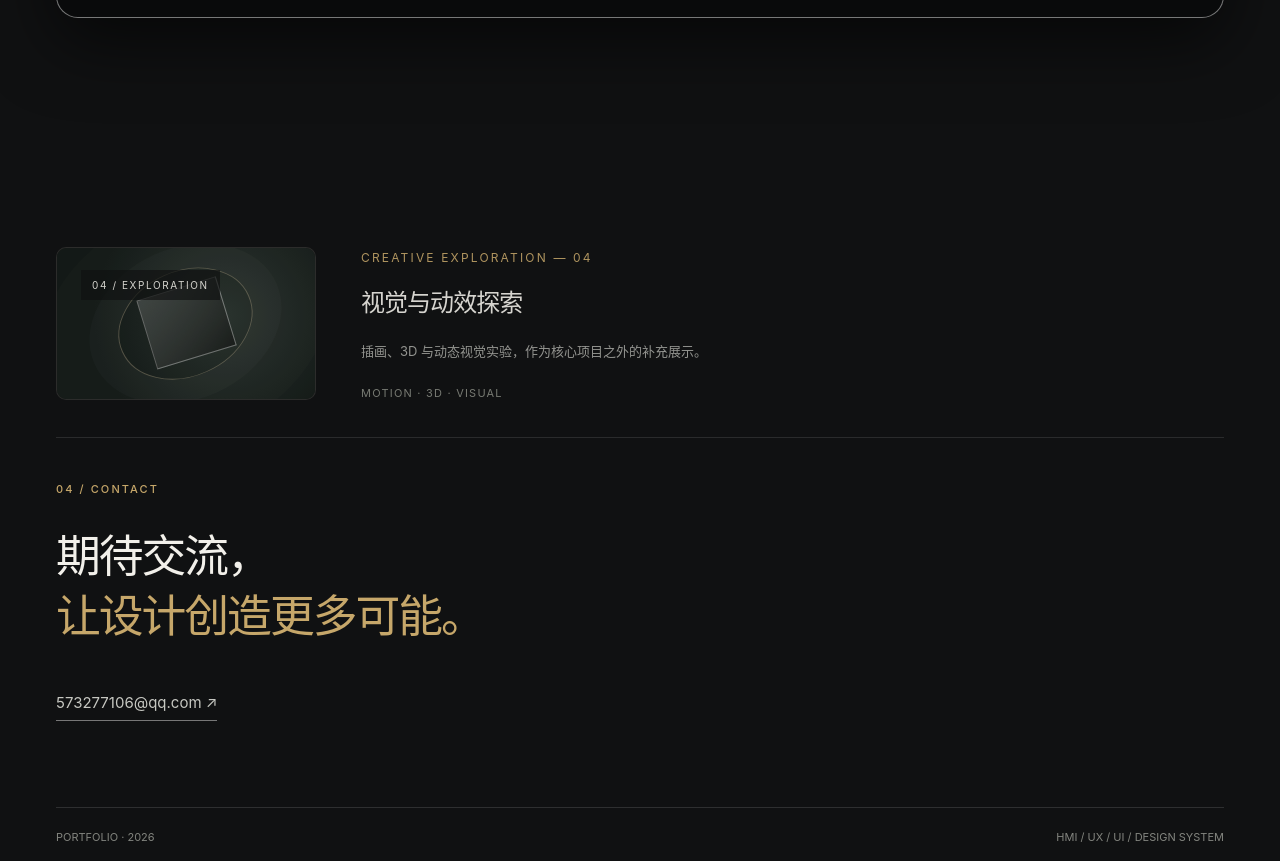
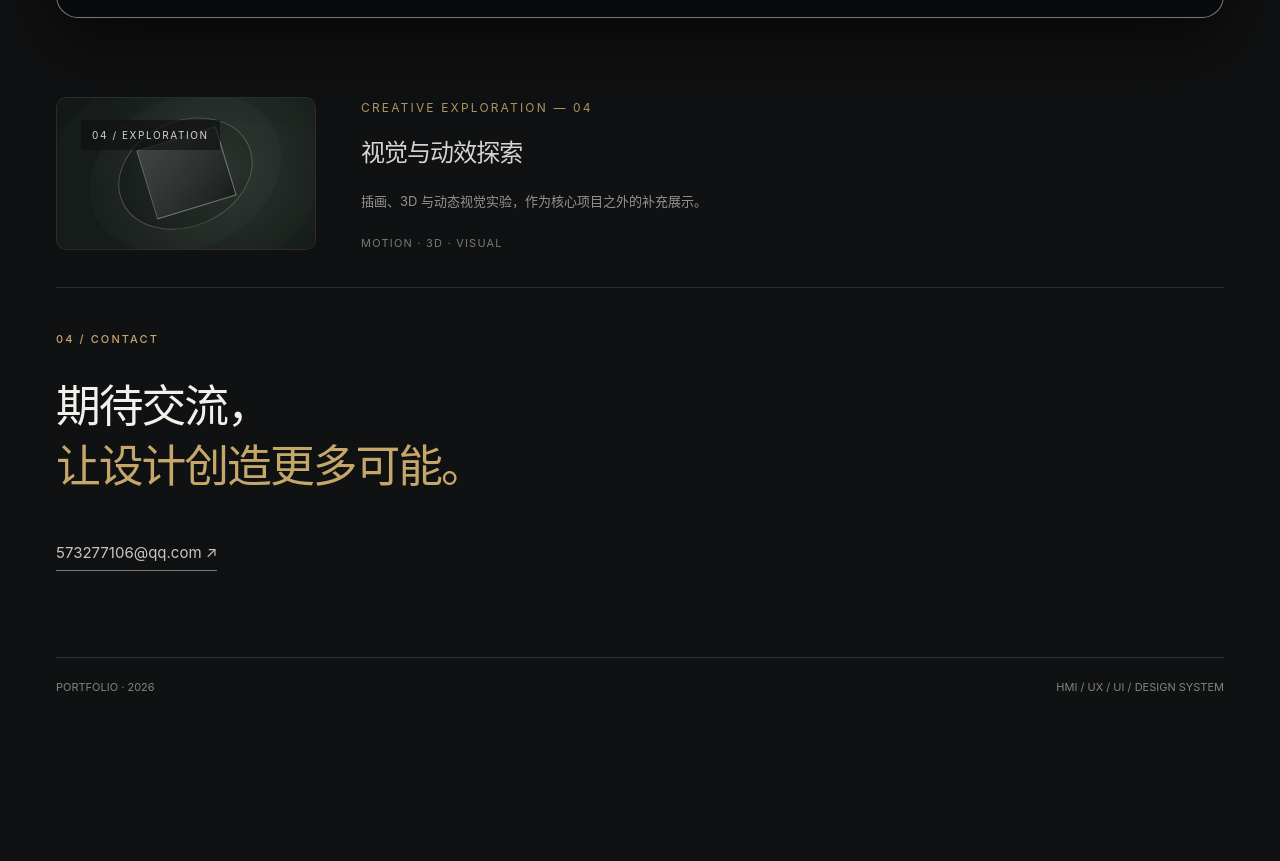
Before and after one commit to BestyYingfei/HMI-UX-Portfolio, a plain HTML site: page HMI_Portfolio_Behance_Editorial_V7/index.html in a window 1280 px wide. Shown: the part 2821-3682 px from the top of the page. After the commit the page ends 3570 px from the top, so only its background shows below. Drawn offline with Linux system fonts and the light colour scheme.

Commit message:
Visually move fourth project closer to third

```diff
--- a/HMI_Portfolio_Behance_Editorial_V7/index.html
+++ b/HMI_Portfolio_Behance_Editorial_V7/index.html
@@ -20,14 +20,14 @@
 .project-info{padding:18px 22px}.project-visual{aspect-ratio:1.58;border-radius:14px;background:#17191b}
 .project-visual img{transition:transform 1.1s cubic-bezier(.2,.7,.2,1)}.project:hover .project-visual img{transform:scale(1.025)}
 .project-info h3{font-size:clamp(28px,2.8vw,42px)}.project-info p{max-width:440px}
-.project-secondary{position:relative;top:auto;z-index:4;min-height:0;height:auto;margin:-865px 0 0;padding:24px 0 28px;border:0;border-top:0;border-bottom:1px solid var(--line);border-radius:0;background:transparent;box-shadow:none;display:grid;grid-template-columns:260px 1fr;gap:45px;align-items:center;opacity:.88;overflow:visible}
+.project-secondary{position:relative;top:auto;z-index:4;min-height:0;height:auto;margin:-865px 0 -150px;padding:24px 0 28px;transform:translateY(-150px);border:0;border-top:0;border-bottom:1px solid var(--line);border-radius:0;background:transparent;box-shadow:none;display:grid;grid-template-columns:260px 1fr;gap:45px;align-items:center;opacity:.88;overflow:visible}
 .project-secondary .project-visual{width:260px;aspect-ratio:1.7;border-radius:10px}.project-secondary .project-info{padding:8px 0}.project-secondary h3{font-size:24px}.project-secondary .project-info p{font-size:13px;margin-bottom:16px}
 .project-visual{aspect-ratio:1.58;background:#1b1c1a;position:relative;overflow:hidden;border:1px solid #ffffff17}.project-visual img{width:100%;height:100%;object-fit:cover;display:block;transition:transform .65s}.project:hover .project-visual img{transform:scale(1.035)}.project-visual .visual-label{position:absolute;left:24px;top:22px;font-size:10px;letter-spacing:.16em;color:#f1f0e9;background:#101112a9;padding:9px 11px}.project-visual .open{position:absolute;right:22px;bottom:22px;width:44px;height:44px;border:1px solid #ffffff8c;border-radius:50%;display:grid;place-items:center;font-size:20px;background:#10111288}
 .project-info .number{font-size:12px;letter-spacing:.18em;color:var(--gold)}.project-info h3{font-size:clamp(26px,2.5vw,37px);font-weight:450;letter-spacing:-.04em;line-height:1.32;margin:21px 0}.project-info p{font-size:14px;line-height:1.95;color:#a6a7a2;max-width:420px;margin:0 0 24px}.project-info .meta{font-size:11px;letter-spacing:.11em;color:#868981}.project-visual .art{position:absolute;inset:0;display:grid;place-items:center}.art.flyme{background:radial-gradient(circle at 65% 45%,#2e3832,#141b18 70%)}.art.ai{background:radial-gradient(circle at 65% 40%,#38303d,#18151b 75%)}.art .orbit{width:54%;aspect-ratio:1;border:1px solid #b7aa8c6e;border-radius:50%;transform:rotate(-24deg) scaleY(.76);box-shadow:0 0 0 30px #ffffff06,0 0 0 80px #ffffff03}.art .tile{position:absolute;width:32%;aspect-ratio:1.15;border:1px solid #ffffff55;background:linear-gradient(135deg,#ffffff2e,#151715aa);transform:rotate(-17deg)}.art .word{position:absolute;bottom:13%;left:10%;font-size:clamp(23px,3vw,43px);font-weight:380;letter-spacing:-.04em}
 .project-secondary .project-visual{aspect-ratio:1.7}.project-secondary h3{font-size:24px}.project-secondary .project-info p{font-size:13px}
 
 .contact{border-top:0;padding:180px 0 55px}.contact h2{font-size:clamp(33px,3.5vw,50px);font-weight:420;line-height:1.35;letter-spacing:-.045em;margin:30px 0 45px}.contact h2 span{color:var(--gold)}.contact a{font-size:15px;color:#c7c8c2;border-bottom:1px solid #777;padding-bottom:8px}.footer{display:flex;justify-content:space-between;margin-top:95px;padding-top:22px;border-top:1px solid var(--line);color:#83857f;font-size:11px}
-@media(max-width:900px){.container{width:calc(100% - 64px)}.hero-inner{grid-template-columns:1fr;gap:28px;padding:70px 0 95px}.hero{min-height:620px}.hero-description{max-width:600px}.project-main,.project:nth-child(3) .project-main{grid-template-columns:1fr;gap:24px}.project:nth-child(2) .project-main{direction:ltr}.projects{gap:18px;padding-bottom:3vh}.project{position:relative;top:auto!important;min-height:0;padding:14px}.project-main{min-height:0;grid-template-columns:1fr!important;gap:24px}.project-visual{aspect-ratio:1.8}.project-info h3{margin:12px 0}}
+@media(max-width:900px){.project-secondary{transform:none;margin-bottom:0}.container{width:calc(100% - 64px)}.hero-inner{grid-template-columns:1fr;gap:28px;padding:70px 0 95px}.hero{min-height:620px}.hero-description{max-width:600px}.project-main,.project:nth-child(3) .project-main{grid-template-columns:1fr;gap:24px}.project:nth-child(2) .project-main{direction:ltr}.projects{gap:18px;padding-bottom:3vh}.project{position:relative;top:auto!important;min-height:0;padding:14px}.project-main{min-height:0;grid-template-columns:1fr!important;gap:24px}.project-visual{aspect-ratio:1.8}.project-info h3{margin:12px 0}}
 @media(max-width:600px){.container{width:calc(100% - 40px)}.top{height:64px}.links{gap:16px;font-size:11px}.links a:nth-child(3){display:none}.hero{min-height:650px}.hero-inner{padding:72px 0 105px}.hero h1{font-size:clamp(36px,9vw,48px)}.hero-description p{font-size:14px}.section{padding-top:72px}.work-section{padding-top:64px}.hero .facts{gap:22px;flex-wrap:wrap}.work-heading{display:block;padding:36px 0 42px}.work-heading p{margin-top:14px}.projects{gap:18px;padding-bottom:0}.project{position:relative;top:auto!important;min-height:0;padding:12px}.project-main{min-height:0;grid-template-columns:1fr!important;gap:18px}.project-visual{aspect-ratio:1.3}.project-info h3{font-size:27px}.project-secondary{position:relative;top:auto;min-height:0;height:auto;grid-template-columns:1fr;gap:15px;margin-top:22px;padding:20px 0}.project-secondary .project-visual{width:100%;aspect-ratio:2.2}.contact{padding-top:70px}}
 @media(prefers-reduced-motion:reduce){html{scroll-behavior:auto}.project-visual img{transition:none}}
 </style></head><body>
```
